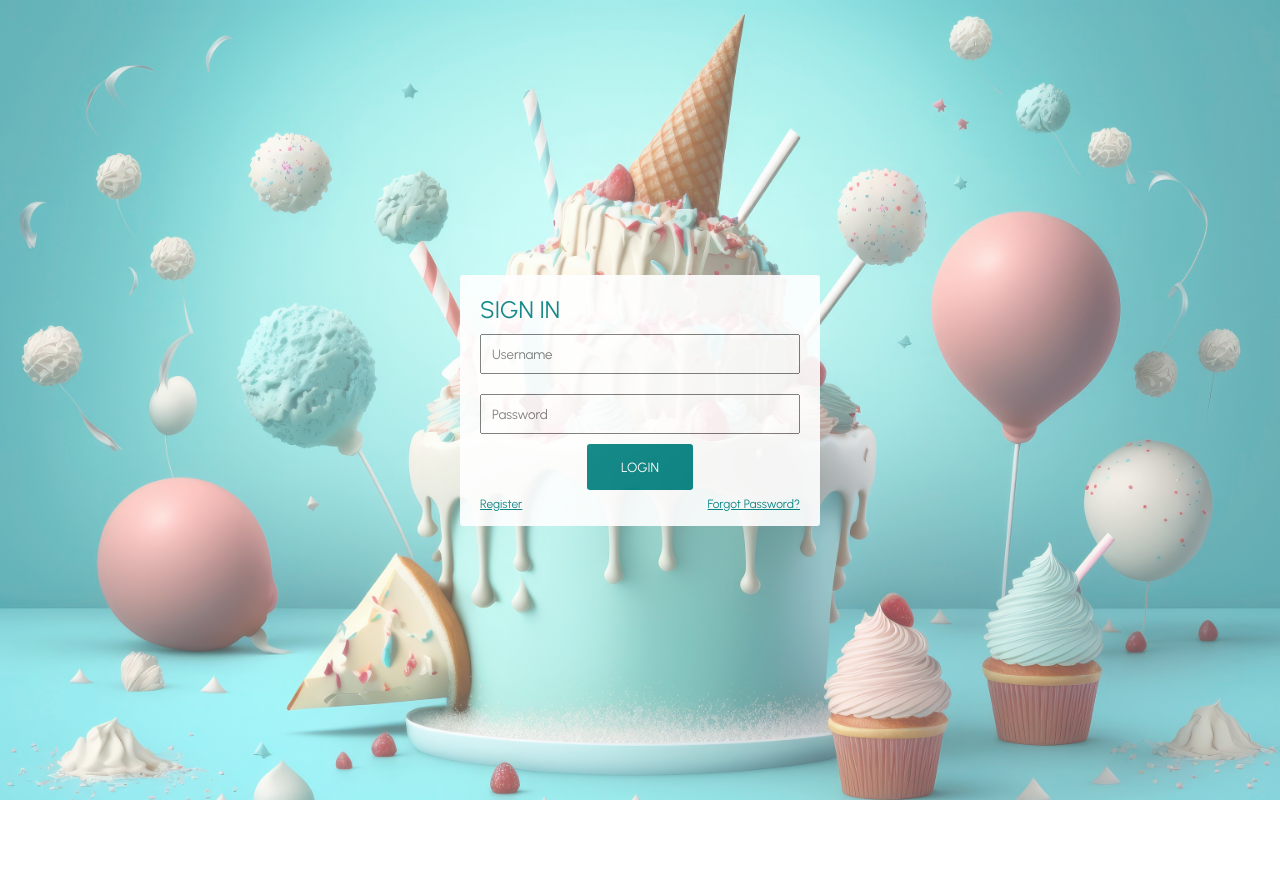
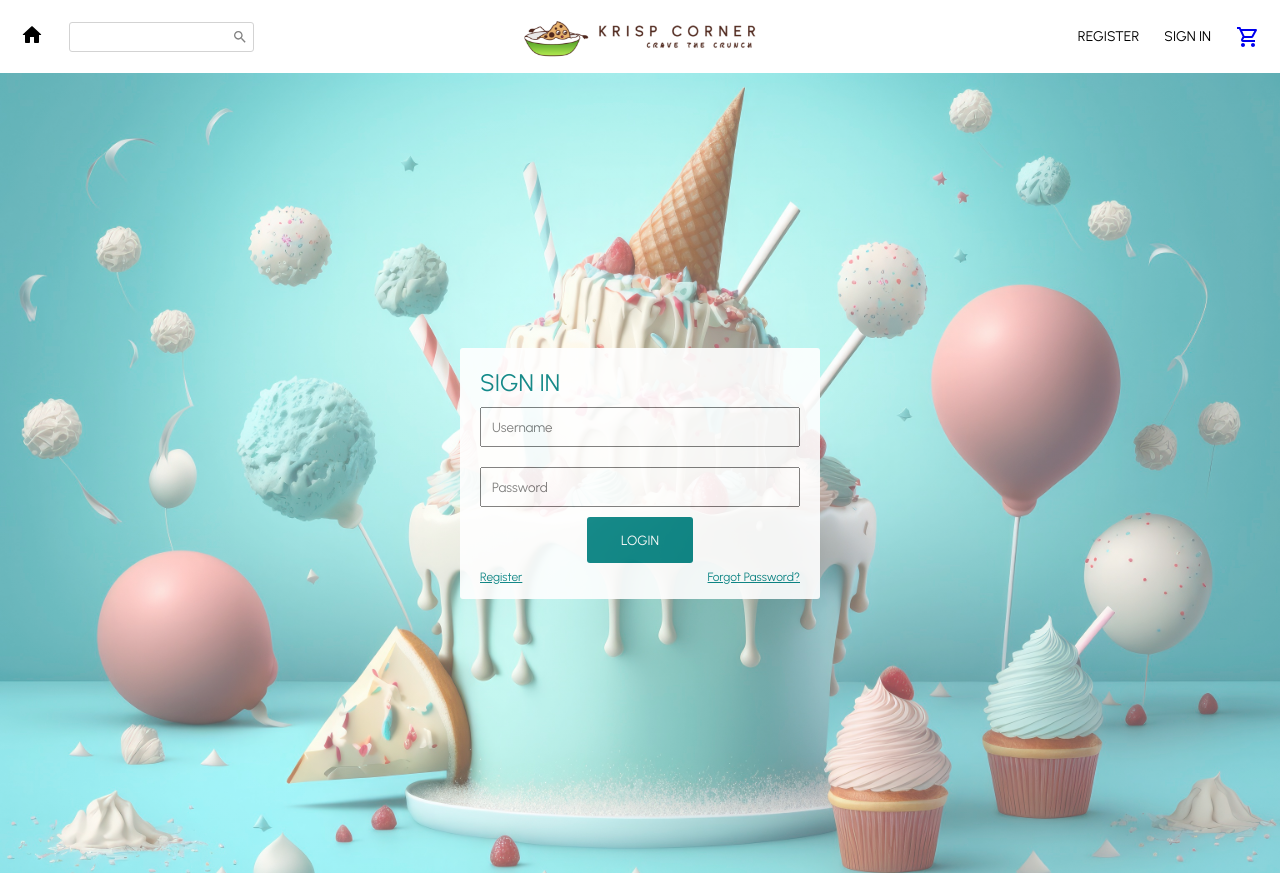
Before and after one commit to Lexmark444/KrisPCorner-eCommerce, a React (Create React App) app in the folder eCommerce Frontend/: page /login in a window 1280 px wide. Before the commit the page ends 800 px from the top, so only its background shows below. Built offline with nearby package versions, Linux system fonts and the light colour scheme; no server answers.

Commit message:
added QoL improvements

```diff
--- a/eCommerce Frontend/src/pages/Login.jsx
+++ b/eCommerce Frontend/src/pages/Login.jsx
@@ -5,6 +5,7 @@ import { useState } from "react"
 import { login } from "../redux/apiCalls"
 import { useDispatch, useSelector } from "react-redux"
 import { useNavigate } from "react-router"
+import Navbar from "../components/Navbar"
 
 const Container = styled.div`
   height: 100vh;
@@ -117,6 +118,8 @@ const Login = () => {
 
 
   return (
+    <div>
+      <Navbar />
     <Container>
       <Wrapper>
         <Title>SIGN IN</Title>
@@ -142,6 +145,7 @@ const Login = () => {
         </Form>
       </Wrapper>
     </Container>
+    </div>
   )
 }
 
--- a/eCommerce Frontend/src/pages/Register.jsx
+++ b/eCommerce Frontend/src/pages/Register.jsx
@@ -1,6 +1,7 @@
 import styled from "styled-components"
 import registerbg from "../assets/images/registerbg.jpg"
 import { mobile } from "../responsive"
+import Navbar from "../components/Navbar"
 
 const Container = styled.div`
   height: 100vh;
@@ -71,6 +72,8 @@ const Button = styled.button`
 
 const Register = () => {
   return (
+    <div>
+      <Navbar />
     <Container>
       <Wrapper>
         <Title>CREATE AN ACCOUNT</Title>
@@ -89,6 +92,7 @@ const Register = () => {
         </Form>
       </Wrapper>
     </Container>
+    </div>
   )
 }
 
```
